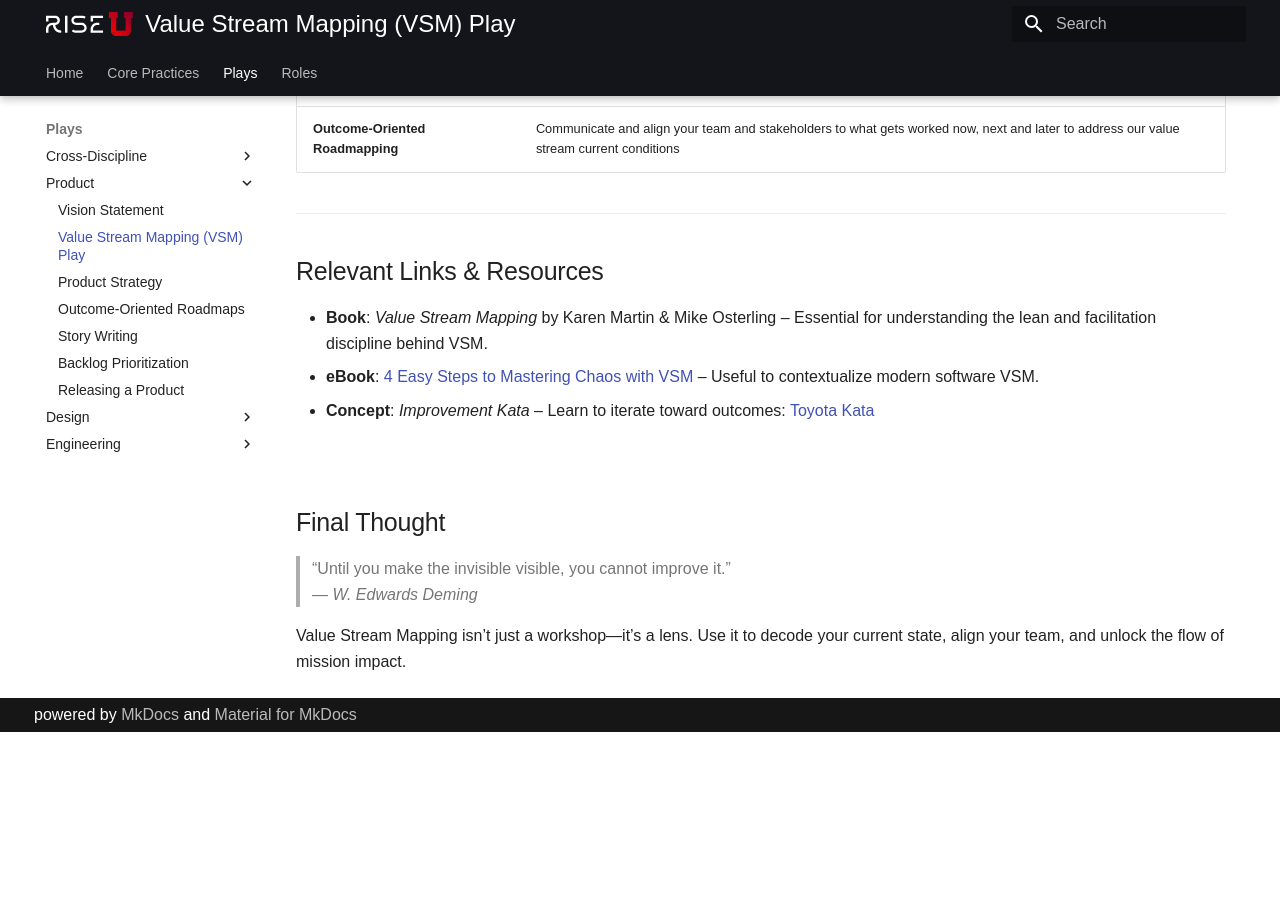
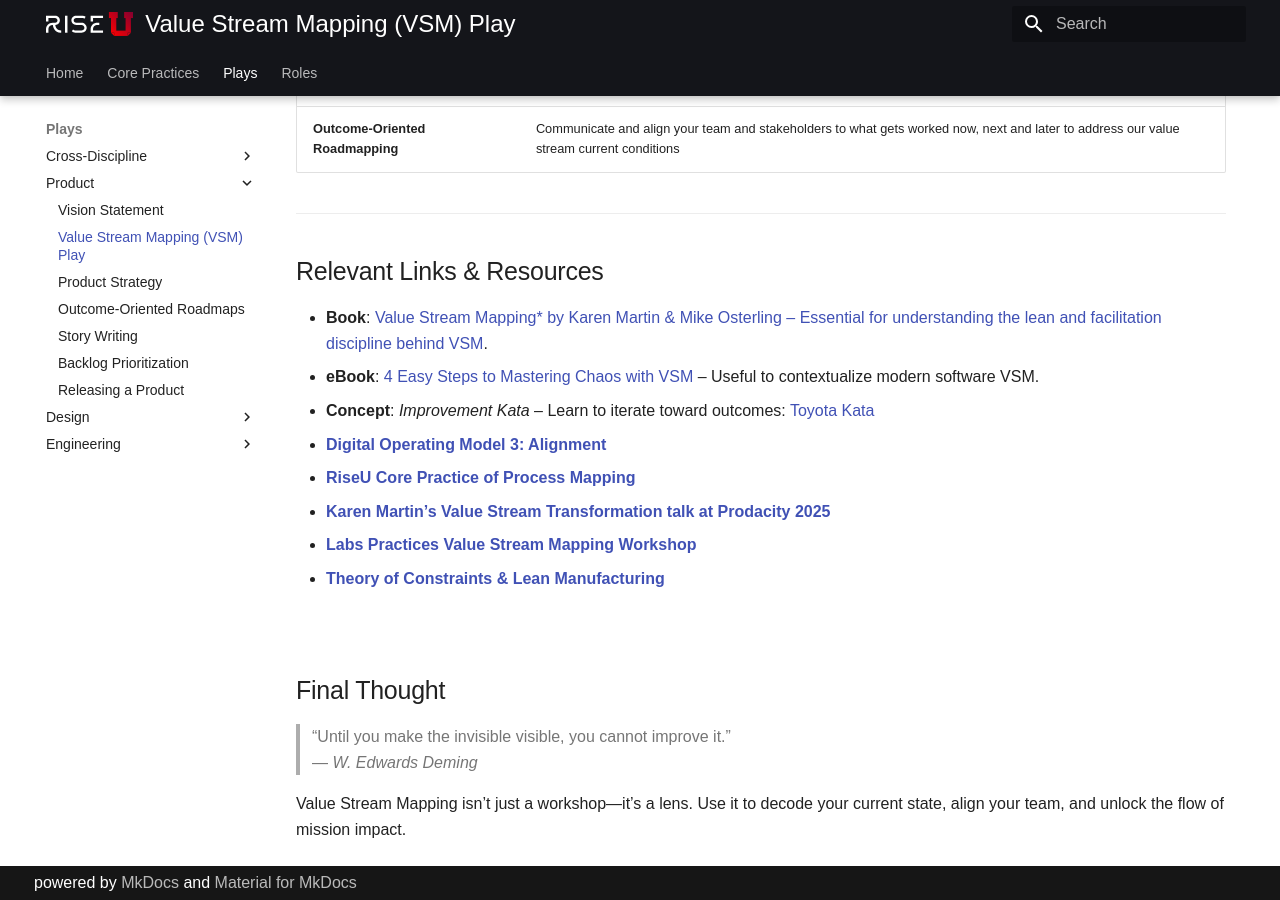
Before and after one commit to rise8-us/delivery-playbooks, an MkDocs documentation site: the page built from docs/content/plays/product/value-stream-mapping.md, in a window 1280 px wide and 900 px high, scrolled down 6334 px. Built offline with MkDocs 1.6.1 and Material for MkDocs 9.7.7, drawn with Linux system fonts in a browser that asks for light colours; before the commit the page ends 7066 px from its top, so only the background shows below that.

Commit message:
Update value-stream-mapping.md
additional resource links

```diff
--- a/docs/content/plays/product/value-stream-mapping.md
+++ b/docs/content/plays/product/value-stream-mapping.md
@@ -227,9 +227,15 @@
 
 ## Relevant Links & Resources
 
-- **Book**: *Value Stream Mapping* by Karen Martin & Mike Osterling – Essential for understanding the lean and facilitation discipline behind VSM.
+- **Book**: [Value Stream Mapping* by Karen Martin & Mike Osterling – Essential for understanding the lean and facilitation discipline behind VSM](https://www.goodreads.com/book/show/17718225-value-stream-mapping).
 - **eBook**: [4 Easy Steps to Mastering Chaos with VSM](https://enterprise-software.broadcom.com/valueops-connectall-insights) – Useful to contextualize modern software VSM.
 - **Concept**: *Improvement Kata* – Learn to iterate toward outcomes: [Toyota Kata](https://www.toyotakata.org/)
+- **[Digital Operating Model 3: Alignment](https://www.loom.com/share/bab879ee127a4dd6b73fb563b14c79fe)**
+- **[RiseU Core Practice of Process Mapping](https://delivery-playbooks.rise8.us/content/practices/process-mapping/)**
+- **[Karen Martin’s Value Stream Transformation talk at Prodacity 2025](https://www.rise8.us/videos/value-stream-transformation-mission-accomplished)**
+- **[Labs Practices Value Stream Mapping Workshop](https://labspractices.com/practices/value-stream-map/)**
+- **[Theory of Constraints & Lean Manufacturing](https://www.leanproduction.com/theory-of-constraints/)**
+
 
 <br/>
 
```
